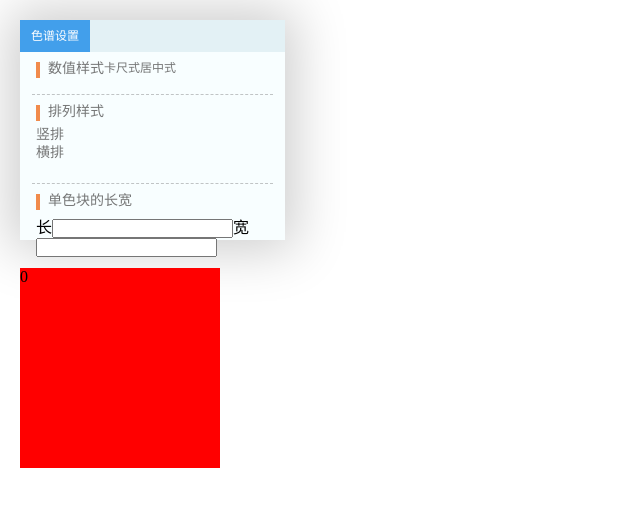
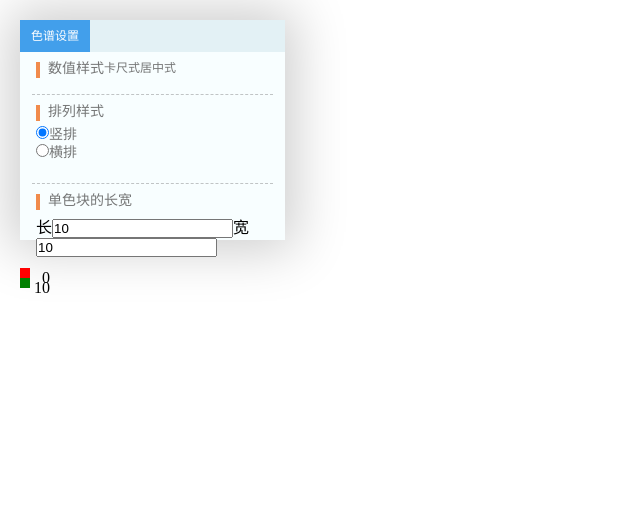
Before and after one commit to tinnkm/demo, a Vue app: page / in a window 1280 px wide. Shown: the top 506 px of the page, without its empty margins (0-640 px from the left). Built offline with nearby package versions, Linux system fonts and the light colour scheme.

Commit message:
'基本功能实现'

```diff
--- /dev/null
+++ b/src/components/block/block-item.vue
@@ -0,0 +1,125 @@
+<template>
+    <div class="block-wrapper" :style="{display:'block',width:realWidth,
+                  height:realHeight,
+                  backgroundColor:backgroundColor}">
+        <span :class="textStyle"  >{{text}}</span>
+    </div>
+</template>
+<script>
+export default {
+    name: 'block-item',
+    computed:{
+        realWidth: function() {
+            if(this.arrangement === 'vertical'){
+                return this.height + 'px';
+            }
+            return this.width+ 'px';
+        },
+        realHeight: function() {
+            if(this.arrangement === 'vertical'){
+                return this.width + 'px';
+            }
+            return this.height + 'px'
+        },
+        textStyle: function() {
+            return 'block-'+this.arrangement+'-'+this.textPosition+'-'+this.style
+        }
+    },
+    props: {
+        width: {
+            type: Number,
+            default: () => 40
+        },
+        height: {
+            type: Number,
+            default: () => 15
+        },
+        backgroundColor: {
+            type: String,
+            default: () => "white"
+        },
+        arrangement: {
+            type: String,
+            default: () => 'vertical'
+        },
+        textPosition: {
+            type: String,
+            default: () => 'right'
+        },
+        style: {
+            type: String,
+            default: () => 'start'
+        },
+        text: {
+            type: String,
+            default: () => '0'
+        }
+    },
+
+
+}
+</script>
+<style lang="less" scoped>
+.block-wrapper{
+    position: relative;
+}
+.block-horizontal-top{
+    &-start{
+        position:absolute;
+        transform: translate(-50%,-20px);
+    }
+    &-center{
+        position:absolute;
+        left: 50%;
+        transform: translate(-50%,-20px);
+    }
+
+}
+
+.block-horizontal-bottom{
+    &-start{
+        position:absolute;
+        bottom: 0;
+        transform: translate(-50%,20px);
+    }
+    &-center{
+        position:absolute;
+        bottom: 0;
+        left: 50%;
+        transform: translate(-50%,20px);
+    }
+
+}
+
+.block-vertical-left{
+    &-start{
+        position:absolute;
+        bottom: 0;
+        transform: translate(-20px,50%);
+    }
+    &-center{
+        position:absolute;
+        bottom: 50%;
+        transform: translate(-20px,50%);
+    }
+
+}
+
+.block-vertical-right{
+    &-start{
+        position:absolute;
+        bottom: 0;
+        right: 0;
+        transform: translate(20px,50%);
+    }
+    &-center{
+        position:absolute;
+        right: 0;
+        bottom: 50%;
+        transform: translate(20px,50%);
+    }
+
+}
+
+
+</style>
--- a/src/components/block/block.vue
+++ b/src/components/block/block.vue
@@ -1,25 +1,28 @@
 <template>
-    <div class="block-wrapper" :style="{display:'block',width:realWidth,
-                  height:realHeight,
-                  backgroundColor:backgroundColor}">
-        <span :class="textStyle" >0</span>
-    </div>
+  <div>
+    <BlockItem
+      v-for="item in data"
+      :text="item.text"
+      :key="item.color"
+      :backgroundColor="item.color"
+      :width="width"
+      :height="height"
+      :arrangement="arrangement"
+      :textPosition="textPosition"
+      :style="style"
+    ></BlockItem>
+  </div>
 </template>
+
 <script>
+import BlockItem from '@/components/block/block-item.vue'
 export default {
-    name: 'block',
-    computed:{
-        realWidth: function() {
-            return this.width+ 'px';
+    components: {BlockItem},
+    props:{
+        data:{
+            type: Array,
+            default: () => []
         },
-        realHeight: function() {
-            return this.height + 'px'
-        },
-        textStyle: function() {
-            return 'block-'+this.arrangement+'-'+this.textPosition+'-'+this.style
-        }
-    },
-    props: {
         width: {
             type: Number,
             default: () => 40
@@ -28,91 +31,18 @@ export default {
             type: Number,
             default: () => 15
         },
-        backgroundColor: {
-            type: String,
-            default: () => "white"
-        },
         arrangement: {
             type: String,
-            default: () => 15
+            default: () => 'vertical'
         },
         textPosition: {
-            type: Number,
-            default: () => 15
+            type: String,
+            default: () => 'right'
         },
         style: {
-            type: Number,
-            default: () => 15
-        }
-    },
-
-
+            type: String,
+            default: () => 'start'
+        },
+    }
 }
 </script>
-<style lang="less" scoped>
-.block-wrapper{
-    position: relative;
-    background-color: green;
-    width: 200px;
-    height: 200px;;
-}
-.block-horizontal-top{
-    &-left{
-        position:absolute;
-        transform: translate(-50%,-20px);
-    }
-    &-center{
-        position:absolute;
-        left: 50%;
-        transform: translate(-50%,-20px);
-    }
-
-}
-
-.block-horizontal-bottom{
-    &-left{
-        position:absolute;
-        bottom: 0;
-        transform: translate(-50%,20px);
-    }
-    &-center{
-        position:absolute;
-        bottom: 0;
-        left: 50%;
-        transform: translate(-50%,20px);
-    }
-
-}
-
-.block-vertical-left{
-    &-bottom{
-        position:absolute;
-        bottom: 0;
-        transform: translate(-20px,50%);
-    }
-    &-center{
-        position:absolute;
-        bottom: 50%;
-        transform: translate(-20px,50%);
-    }
-
-}
-
-.block-vertical-right{
-    &-bottom{
-        position:absolute;
-        bottom: 0;
-        right: 0;
-        transform: translate(20px,50%);
-    }
-    &-center{
-        position:absolute;
-        right: 0;
-        bottom: 50%;
-        transform: translate(20px,50%);
-    }
-
-}
-
-
-</style>
--- a/src/components/orangeBlock/orangeBlock.vue
+++ b/src/components/orangeBlock/orangeBlock.vue
@@ -1,9 +1,46 @@
 <template>
-    <div class="orangeBlock"></div>
+    <div class="orangeBlock">
+        <Block v-for="item in data"
+        :text="item.text"
+        :key="item.color"
+        :backgroundColor="item.color"
+        :width="width"
+        :height="height"
+        :arrangement="arrangement"
+        :textPosition="textPosition"
+        :style="style"></Block>
+    </div>
 </template>
 <script>
+import Block from '@/components/block/block.vue'
 export default {
-
+    components: [Block],
+    props:{
+        data:{
+            type: Array,
+            default: () => []
+        },
+        width: {
+            type: Number,
+            default: () => 40
+        },
+        height: {
+            type: Number,
+            default: () => 15
+        },
+        arrangement: {
+            type: String,
+            default: () => 'vertical'
+        },
+        textPosition: {
+            type: String,
+            default: () => 'right'
+        },
+        style: {
+            type: String,
+            default: () => 'start'
+        },
+    }
 }
 </script>
 <style lang="less" scoped>
--- a/src/views/set.vue
+++ b/src/views/set.vue
@@ -18,10 +18,10 @@
           </div>
           <div class="bottom">
             <div class="upright">
-              <span class="upright-text">竖排</span>
+              <span class="upright-text"><input type="radio" v-model="arrangement" value="vertical"/>竖排</span>
             </div>
             <div class="across">
-              <span class="across-text">横排</span>
+              <span class="across-text"><input type="radio" v-model="arrangement" value="horizontal"/>横排</span>
             </div>
           </div>
         </div>
@@ -40,7 +40,7 @@
           <div></div>
         </div>
       </div>
-      <block :width="width" :height="height" backgroundColor="red"></block>
+      <block :width="width" :height="height" :data="data" :arrangement="arrangement"></block>
    </div>
 </template>
 
@@ -56,8 +56,19 @@ export default {
   },
   data () {
     return {
-      width: '',
-      height: ''
+      width: '10',
+      height: '10',
+      arrangement: 'vertical',
+      data:[
+        {
+          color: 'red',
+          text: '0'
+        },
+        {
+          color: 'green',
+          text: '10'
+        }
+      ]
     }
   }
 
```
